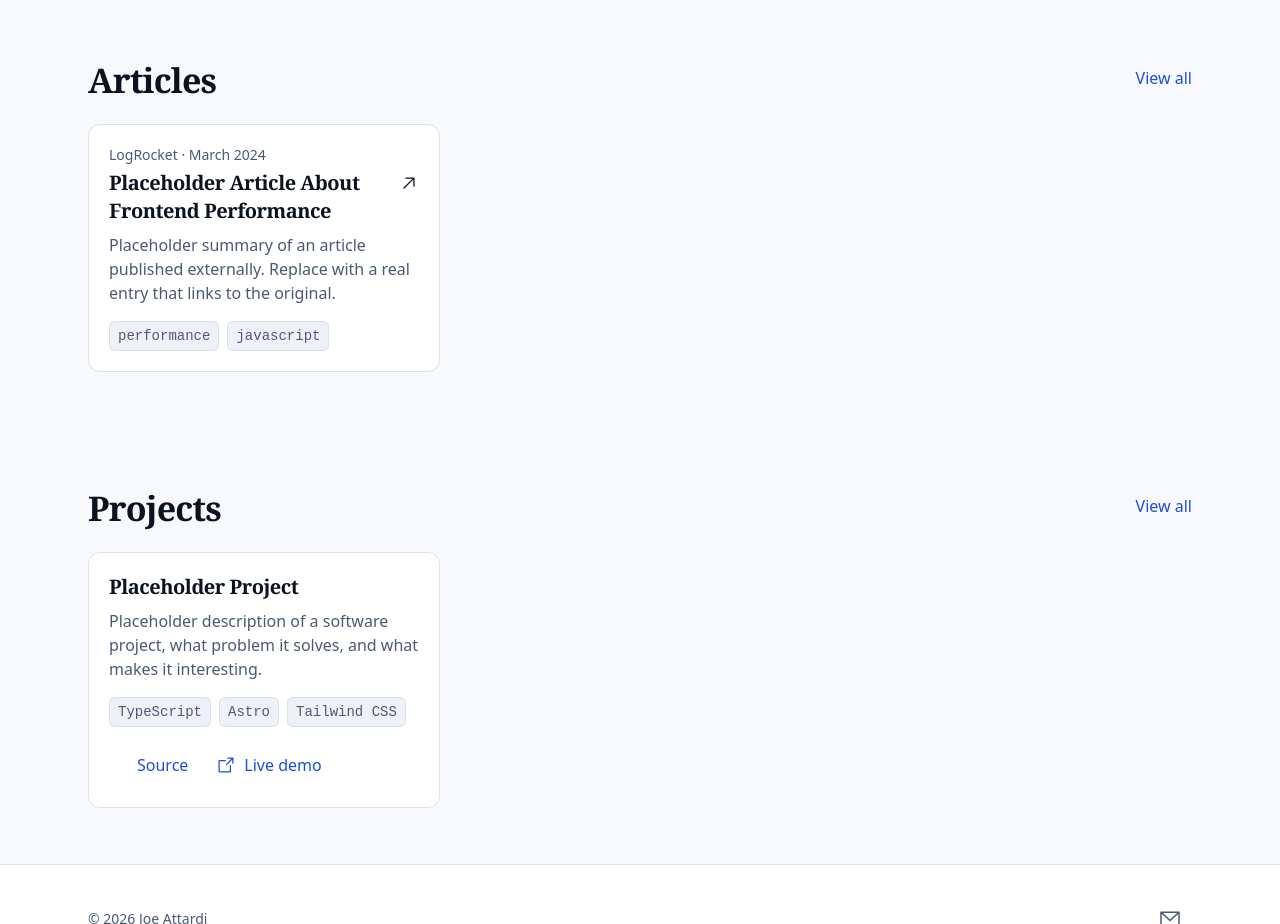
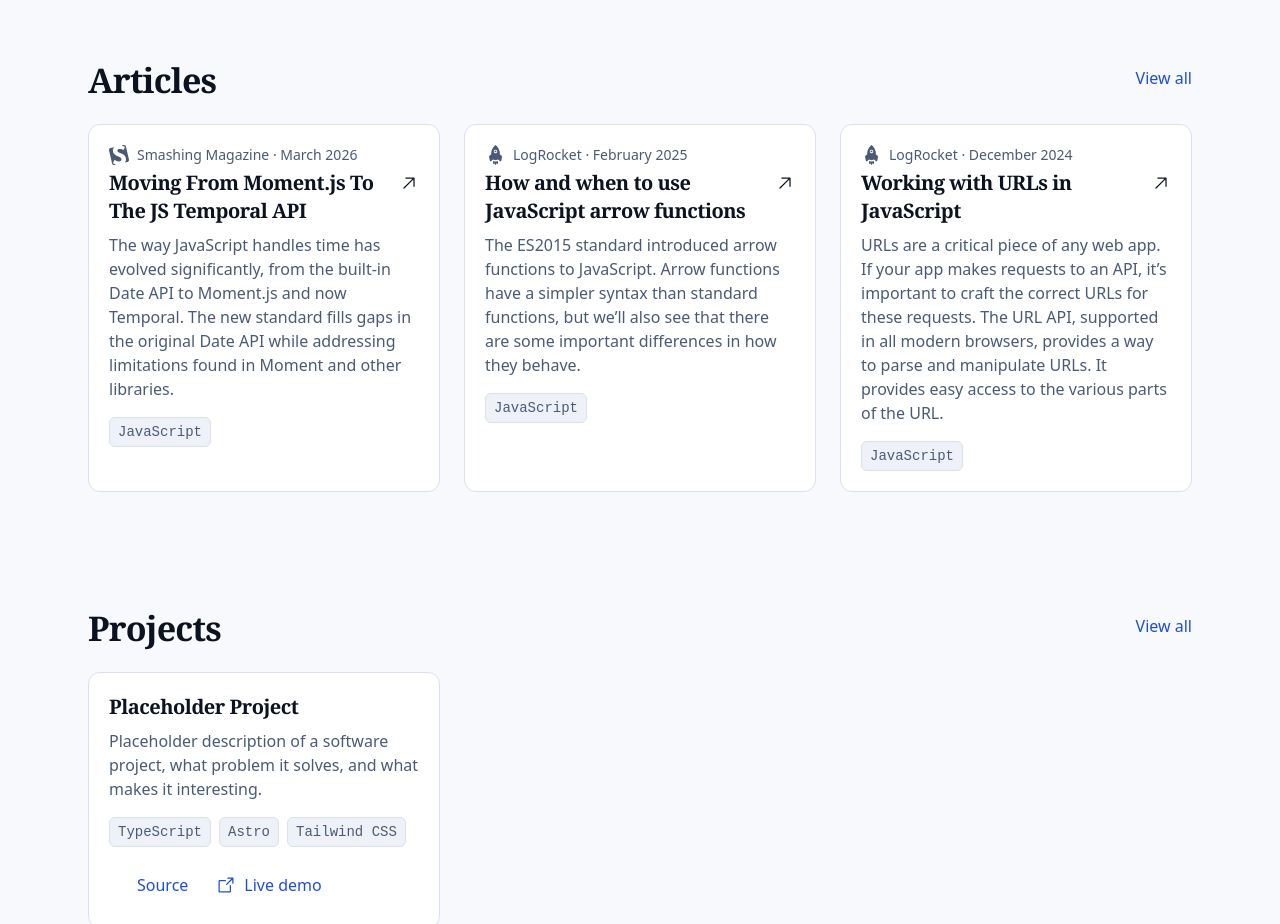
Before and after one commit to joeattardi/joeattardi.com, an Astro site: page / in a window 1280 px wide. Shown: the part 1020-1944 px from the top of the page. Built offline with nearby package versions, Linux system fonts and the light colour scheme; Astro itself is replaced by a stand-in of ours; some icons are missing.

Commit message:
Import articles, add publication logos, fix footer spacing
Co-Authored-By: Claude Sonnet 5.5 <noreply@anthropic.com>

```diff
--- a/package.json
+++ b/package.json
@@ -21,6 +21,7 @@
     "@fontsource-variable/plus-jakarta-sans": "^5.3.0",
     "@iconify-json/fa6-brands": "^1.2.6",
     "@iconify-json/ph": "^1.2.2",
+    "@iconify-json/simple-icons": "^1.2.100",
     "@tailwindcss/vite": "^4.3.3",
     "astro": "^7.4.1",
     "astro-icon": "^1.2.0",
--- a/src/components/ArticleCard.astro
+++ b/src/components/ArticleCard.astro
@@ -1,6 +1,7 @@
 ---
 import { Icon } from 'astro-icon/components';
 import type { CollectionEntry } from 'astro:content';
+import { publicationLogos } from '../data/publications';
 import Tag from './Tag.astro';
 
 interface Props {
@@ -9,10 +10,22 @@ interface Props {
 
 const { article } = Astro.props;
 const { title, publication, publishedDate, url, summary, tags } = article.data;
+const logo = publicationLogos[publication];
 ---
 
 <article class="bg-surface border-border rounded-xl border p-5">
-  <p class="text-fg-muted text-sm">
+  <p class="text-fg-muted flex items-center gap-2 text-sm">
+    {logo && 'icon' in logo && (
+      <Icon name={logo.icon} class="size-5 shrink-0" aria-hidden="true" />
+    )}
+    {logo && 'mask' in logo && (
+      <span
+        class="publication-mask size-5 shrink-0"
+        style={`--mask: url(${logo.mask})`}
+        aria-hidden="true"
+      />
+    )}
+    <span>
       {publication} &middot;
       <time datetime={publishedDate.toISOString()}>
         {publishedDate.toLocaleDateString('en-US', {
@@ -20,6 +33,7 @@ const { title, publication, publishedDate, url, summary, tags } = article.data;
           month: 'long',
         })}
       </time>
+    </span>
   </p>
   <h3 class="mt-1 text-xl font-semibold tracking-tight">
     <a
@@ -45,3 +59,10 @@ const { title, publication, publishedDate, url, summary, tags } = article.data;
     </ul>
   )}
 </article>
+
+<style>
+  .publication-mask {
+    background-color: currentColor;
+    mask: var(--mask) center / contain no-repeat;
+  }
+</style>
--- a/src/components/Footer.astro
+++ b/src/components/Footer.astro
@@ -6,8 +6,7 @@ import { site } from '../data/site';
 <footer class="border-border bg-surface border-t">
   <div class="mx-auto flex max-w-content flex-col items-start justify-between gap-4 px-4 py-8 sm:flex-row sm:items-center sm:px-6">
     <p class="text-fg-muted text-sm">
-      &copy; {new Date().getFullYear()}
-      {site.name}
+      &copy; {new Date().getFullYear()} {site.name}
     </p>
     <SocialLinks />
   </div>
--- /dev/null
+++ b/src/content/articles/arrow-functions.md
@@ -0,0 +1,9 @@
+---
+title: 'How and when to use JavaScript arrow functions'
+publication: 'LogRocket'
+publishedDate: 2025-02-17
+url: https://blog.logrocket.com/javascript-arrow-functions
+summary: 'The ES2015 standard introduced arrow functions to JavaScript. Arrow functions have a simpler syntax than standard functions, but we’ll also see that there are some important differences in how they behave.'
+tags: ['JavaScript']
+featured: true
+---
--- /dev/null
+++ b/src/content/articles/center-vertically.md
@@ -0,0 +1,9 @@
+---
+title: 'How to Center Text Vertically with CSS'
+publication: 'freeCodeCamp'
+publishedDate: 2023-10-23
+url: https://www.freecodecamp.org/news/how-to-center-text-vertically-with-css/
+summary: "If you have some text inside a div, and nothing else, the div's height will match the text height. Suppose, though, you have some text and an image. Your text will be aligned at the bottom of the div, which is usually not what you want. In this article, you'll learn a couple of ways to vertically center your text inside a div or other element."
+tags: ['CSS']
+featured: false
+---
--- /dev/null
+++ b/src/content/articles/html-validation.md
@@ -0,0 +1,9 @@
+---
+title: 'When and how to choose HTML for form validation'
+publication: 'LogRocket'
+publishedDate: 2022-05-30
+url: https://blog.logrocket.com/when-how-to-choose-html-form-validation
+summary: 'One of the most common uses of JavaScript in web applications is form validation. Client-side form validation gives users near-immediate feedback about whether or not their input data is valid. HTML5 and the modern DOM APIs are already equipped for form validation.'
+tags: ['HTML', 'JavaScript']
+featured: false
+---
--- /dev/null
+++ b/src/content/articles/javascript-urls.md
@@ -0,0 +1,9 @@
+---
+title: 'Working with URLs in JavaScript'
+publication: 'LogRocket'
+publishedDate: 2024-12-19
+url: https://blog.logrocket.com/working-urls-javascript/
+summary: 'URLs are a critical piece of any web app. If your app makes requests to an API, it’s important to craft the correct URLs for these requests. The URL API, supported in all modern browsers, provides a way to parse and manipulate URLs. It provides easy access to the various parts of the URL.'
+tags: ['JavaScript']
+featured: true
+---
--- /dev/null
+++ b/src/content/articles/moment-to-temporal.md
@@ -0,0 +1,9 @@
+---
+title: 'Moving From Moment.js To The JS Temporal API'
+publication: 'Smashing Magazine'
+publishedDate: 2026-03-13
+url: https://www.smashingmagazine.com/2026/03/moving-from-moment-to-temporal-api/
+summary: 'The way JavaScript handles time has evolved significantly, from the built-in Date API to Moment.js and now Temporal. The new standard fills gaps in the original Date API while addressing limitations found in Moment and other libraries.'
+tags: ['JavaScript']
+featured: true
+---
--- a/src/content/articles/placeholder-article.md
+++ /dev/null
@@ -1,9 +0,0 @@
----
-title: Placeholder Article About Frontend Performance
-publication: LogRocket
-publishedDate: 2024-03-10
-url: https://blog.logrocket.com/
-summary: Placeholder summary of an article published externally. Replace with a real entry that links to the original.
-tags: [performance, javascript]
-featured: true
----
--- /dev/null
+++ b/src/content/articles/promises-handbook.md
@@ -0,0 +1,9 @@
+---
+title: 'How JavaScript Promises Work - Handbook for Beginners'
+publication: 'freeCodeCamp'
+publishedDate: 2024-02-13
+url: https://www.freecodecamp.org/news/the-javascript-promises-handbook/
+summary: "Many operations, such as network requests, are asynchronous in nature. One of the most useful and powerful tools for working with asynchronous code is the Promise. In this handbook, you'll learn all about JavaScript Promises and how to use them."
+tags: ['JavaScript']
+featured: false
+---
--- /dev/null
+++ b/src/content/articles/react-eslint.md
@@ -0,0 +1,9 @@
+---
+title: '12 essential ESLint rules for React'
+publication: 'LogRocket'
+publishedDate: 2022-08-16
+url: https://blog.logrocket.com/12-essential-eslint-rules-react/
+summary: 'ESLint has a comprehensive set of rules for JavaScript code that cover stylistic choices and prevent common bugs. Using ESLint alone will give your project a boost, but there are ESLint plugins available to add React-specific rules that will help you write solid React applications.'
+tags: ['JavaScript', 'React']
+featured: false
+---
--- /dev/null
+++ b/src/content/articles/scroll-animations.md
@@ -0,0 +1,9 @@
+---
+title: 'Using the ScrollTimeline API for scroll-linked animations'
+publication: 'LogRocket'
+publishedDate: 2023-12-27
+url: https://blog.logrocket.com/scrolltimeline-api-scroll-linked-animations/
+summary: 'A scroll-linked, or scroll-directed, animation is an animation that is controlled by an element’s scroll position. As you scroll up and down, the animation plays backward and forward.'
+tags: ['CSS', 'JavaScript']
+featured: false
+---
--- /dev/null
+++ b/src/content/articles/typescript-benefits.md
@@ -0,0 +1,9 @@
+---
+title: "Understanding TypeScript's benefits and pitfalls"
+publication: 'LogRocket'
+publishedDate: 2022-10-04
+url: https://blog.logrocket.com/understanding-typescripts-benefits-pitfalls/
+summary: "If you haven't taken up TypeScript yet, now's the time! Start here by learning how TypeScript can benefit your project, and what to be wary of. Type checking is the primary advantage of TypeScript. By adding static typing to the language, we can catch many of these problems at build time. They can be fixed before the code is shipped."
+tags: ['TypeScript']
+featured: false
+---
--- /dev/null
+++ b/src/content/articles/vanilla-js.md
@@ -0,0 +1,9 @@
+---
+title: 'Patterns for efficient DOM manipulation with vanilla JavaScript'
+publication: 'LogRocket'
+publishedDate: 2024-10-02
+url: https://blog.logrocket.com/patterns-efficient-dom-manipulation-vanilla-javascript/
+summary: 'These days, frameworks are all the rage. But sometimes we still turn to DOM manipulation with vanilla JavaScript. The typical pattern for DOM manipulation using vanilla JavaScript is something like this: first, you need to get a reference to the DOM element you want to work with. This is often done with functions like getElementById or querySelector.'
+tags: ['JavaScript']
+featured: false
+---
--- /dev/null
+++ b/src/content/articles/web-components.md
@@ -0,0 +1,9 @@
+---
+title: 'How to Build Your First Web Component'
+publication: 'freeCodeCamp'
+publishedDate: 2023-10-19
+url: https://www.freecodecamp.org/news/build-your-first-web-component/
+summary: "In 2023, browser support for web components (also known as custom elements) is really good. There's never been a better time to start building your own custom elements. In this article, you'll learn the basics of web components and create a very simple web component that shows the current date."
+tags: ['Web Components', 'JavaScript']
+featured: false
+---
--- /dev/null
+++ b/src/content/articles/web-performance.md
@@ -0,0 +1,9 @@
+---
+title: 'Top 5 Web APIs for performance-based analysis (and how to use them)'
+publication: 'LogRocket'
+publishedDate: 2022-12-23
+url: https://blog.logrocket.com/top-5-web-apis-performance-based-analysis/
+summary: 'There are many tools available for analyzing your application’s performance. In this article, we will explore the Performance API, which is built into all modern browsers. Browser support for these APIs is very good, even going back as far as Internet Explorer 9.'
+tags: ['JavaScript']
+featured: false
+---
--- /dev/null
+++ b/src/data/publications.ts
@@ -0,0 +1,12 @@
+import logRocketMark from '../assets/publications/logrocket-mark.png';
+
+// Keyed by the `publication` value in the articles collection. Marks are
+// monochrome and tinted with the text color: `icon` is an astro-icon name,
+// `mask` is an image whose alpha channel is used as the shape.
+export type PublicationLogo = { icon: string } | { mask: string };
+
+export const publicationLogos: Record<string, PublicationLogo> = {
+  freeCodeCamp: { icon: 'simple-icons:freecodecamp' },
+  LogRocket: { mask: logRocketMark.src },
+  'Smashing Magazine': { icon: 'simple-icons:smashingmagazine' },
+};
```
Also changed, not shown: src/assets/publications/logrocket-mark.png (added), 1 other file. Lines whose indentation alone changed are shown as unchanged.
